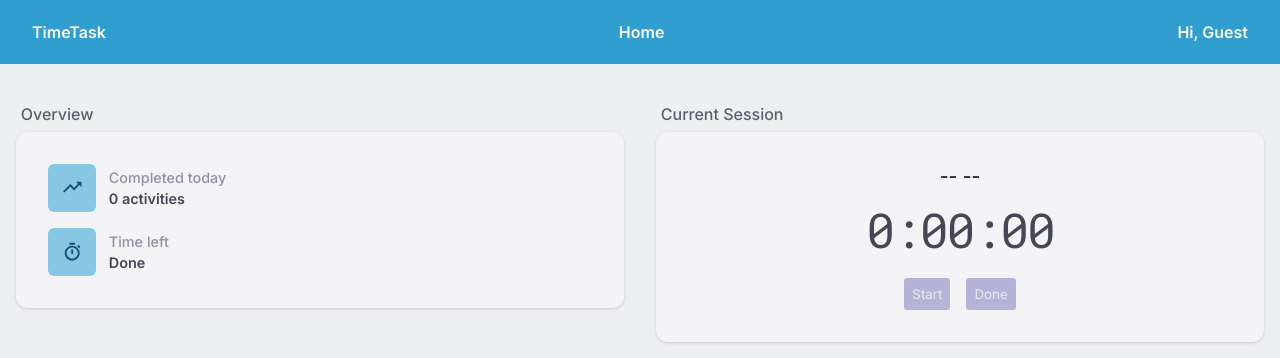
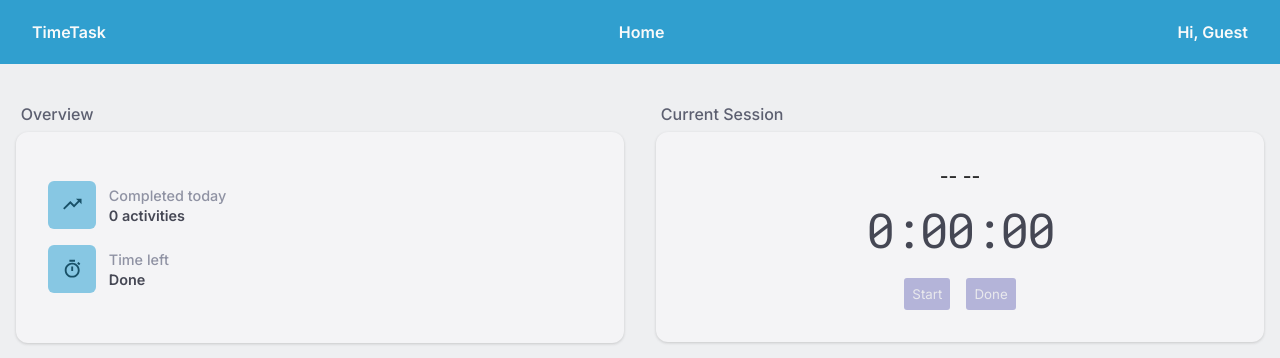
Before and after one commit to elvstejd/timetask, a React (Create React App) app: page / in a window 1280 px wide. Shown: the top 358 px of the page. Built offline with nearby package versions, Linux system fonts and the light colour scheme; no server answers.

Commit message:
Replace div for fragment

```diff
--- a/src/components/Overview.js
+++ b/src/components/Overview.js
@@ -110,7 +110,7 @@ function Overview() {
 
 
     return (
-        <div>
+        <>
             <CardTitle>
                 <h3>Overview</h3>
             </CardTitle>
@@ -139,7 +139,7 @@ function Overview() {
                     </InfoTextContainer>
                 </InfoItemContainer>
             </Card>
-        </div>
+        </>
     );
 }
 
```
